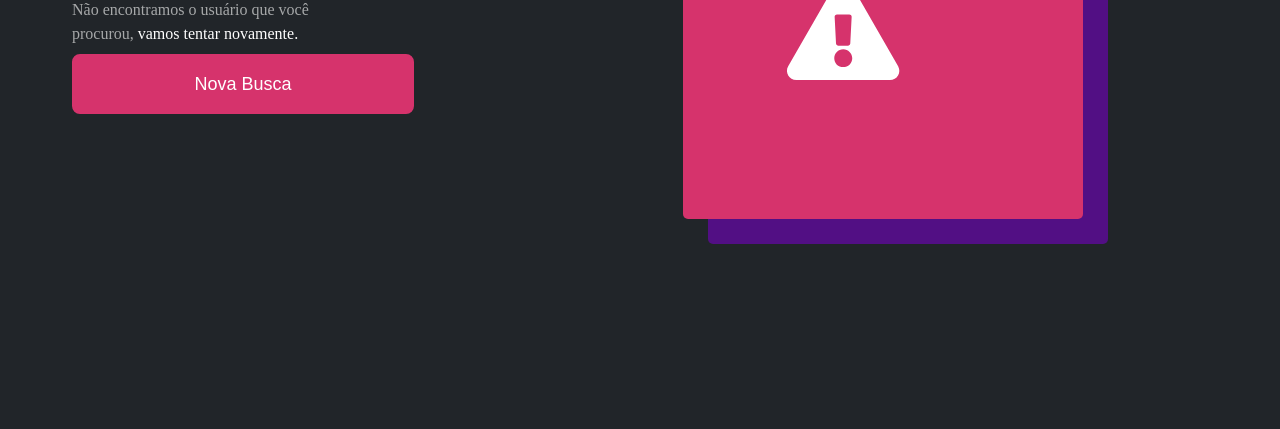
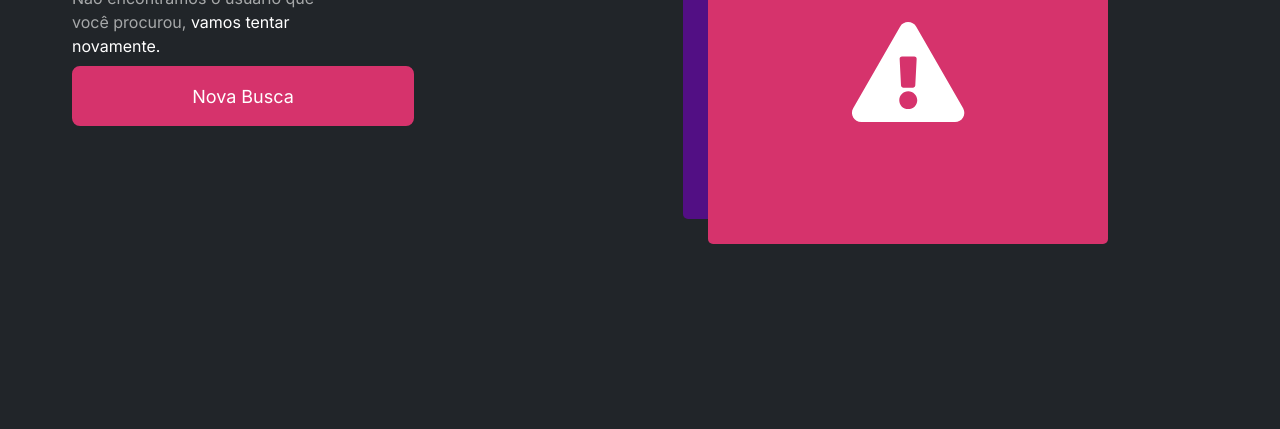
Before and after one commit to PedroMarcusso09/GitSearch, a plain HTML site: page src/pages/error.html in a window 1280 px wide. Shown: the part 371-800 px from the top of the page. Drawn offline with Linux system fonts and the light colour scheme.

Commit message:
Entrega corrigida

```diff
--- a/src/pages/error.html
+++ b/src/pages/error.html
@@ -29,11 +29,12 @@
             <div class="squares-container">
                 <div class="square square-1">
                     <div class="image-wrapper">
-                        <img src="../../src/assets/Rectangle 113.svg" alt="Triângulo1" class="square-image">
+                        <img src="../../src/assets/Rectangle 112.svg" alt="Triângulo1" class="square-image">
                     </div>
                 </div>
                 <div class="square square-2">
-                    <img src="../../src/assets/Rectangle 112.svg" alt="Triângulo2" class="square-image">
+                    <img src="../../src/assets/Rectangle 113.svg"
+                    alt="Triângulo2" class="square-image">
                     <img src="../../src/assets/ (1).svg" alt="Segunda imagem" class="image">
                 </div>
             </div>
--- a/src/styles/error.css
+++ b/src/styles/error.css
@@ -88,9 +88,14 @@ button {
     left: 50%;
     transform: translate(-50%, -50%);
     z-index: 1;
+    display: inline-block;
 }
 
 .square-2 {
+    position: absolute;
+    top: 0;
+    left: 0;
+    z-index: 1;
     margin-left: 1.5625rem;
     margin-top: 1.5625rem;
     border-radius: .3125rem;
--- a/src/styles/globalStyles.css
+++ b/src/styles/globalStyles.css
@@ -10,3 +10,7 @@
   --color-alert: #c22554;
   --font-primary: "Inter", sans-serif;
 }
+
+h1, p, h3, button {
+  font-family: var(--font-primary);
+}
```
